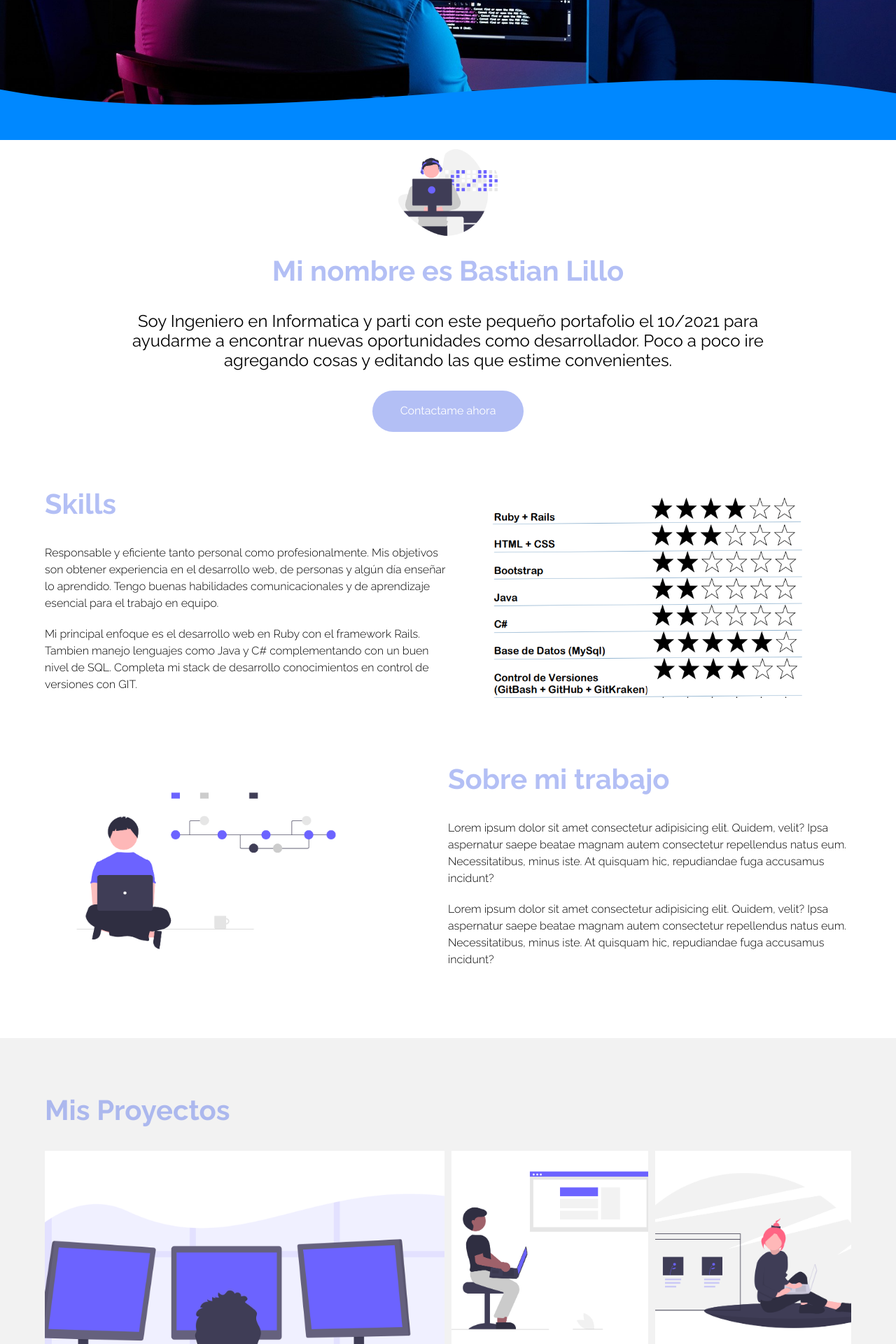
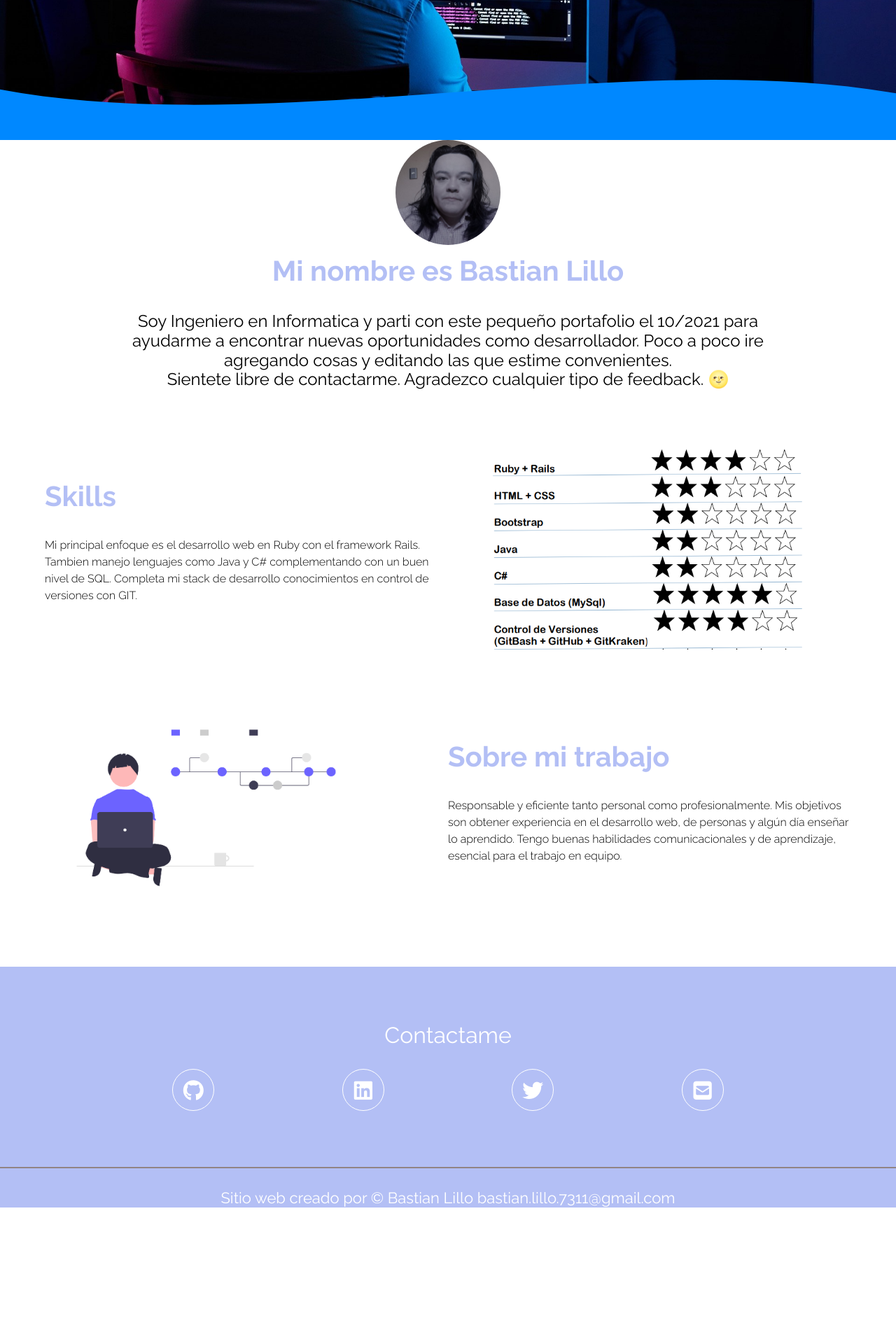
Before and after one commit to Trunkstion/Trunkstion.github.io, a PHP site: page / in a window 1280 px wide. Shown: the part 600-2520 px from the top of the page at 70% size. After the commit the page ends 2325 px from the top, so only its background shows below. Run offline with PHP 8.4, Linux system fonts and the light colour scheme; some libraries are stand-ins or nearby versions.

Commit message:
correccion de footer+contacto+foto perfil

```diff
--- a/css/style.css
+++ b/css/style.css
@@ -301,10 +301,22 @@ body{
 }
 
 .footer_grid{
-    display: grid;
+    /* display: grid; */
     grid-template-columns: 3fr 2fr;
     gap: 20px;
     align-items: center;
+}
+
+.footer__copyright{
+    font-size: 22px;
+    color: #fff;
+    padding-top: 30px;
+    border-top: 2px solid #918484;
+    text-align: center;
+}
+
+.footer__copyright::after{
+    content: " bastian.lillo.7311@gmail.com";
 }
 
 .footer_title{
@@ -338,6 +350,10 @@ body{
 }
 
 .fab.footer_icon{
+    line-height: 60px;
+}
+
+.fas.footer_icon{
     line-height: 60px;
 }
 
--- a/index.html
+++ b/index.html
@@ -14,15 +14,17 @@
         <div class="container">
             <nav class="nav">
 
-                <a href="#" class="nav_items nav_items--cta">Contactame aqui</a>
+                <a href="mailto:bastian.lillo.7311@gmail.com?Subject=Contacto%20portfolio" class="nav_items nav_items--cta">Contactame aqui</a>
                 <a href="#about" class="nav_items">Sobre mi</a>
-                <a href="#projects" class="nav_items">Proyectos</a>
+                <a href="#skills" class="nav_items">Mis Skills</a>
+                <!-- <a href="#projects" class="nav_items">Proyectos</a> -->
             </nav>
             <section class="hero_container">
                 <div class="hero_texts">
-                    <h1 class="hero_title">Hello World!! Soy Bastian [Web Developer]</h1>
+                    <h1 class="hero_title">Hello World!! Soy Bastian</h1>
+                    <h1 class="hero_title">[Software Engineer]</h1>
                     <h2 class="hero_subtitle"></h2>
-                    <a href="#" class="hero_cta">Contactame Ahora</a>
+                    <a href="mailto:bastian.lillo.7311@gmail.com?Subject=Contacto%20portfolio" class="hero_cta">Contactame Ahora</a>
                 </div>
             </section>
         </div>
@@ -34,16 +36,16 @@
 
     <main>
         <section class="presentation container ">
-            <img src="assets/developer.png" id="about" alt="Imagen temporal para presentacion" class="presentation_picture">
+            <img src="assets/portfolio.jpg" id="about" alt="Imagen temporal para presentacion" class="presentation_picture">
             <h2 class="subtitle">Mi nombre es Bastian Lillo</h2>
             <p class="presentation_copy">Soy Ingeniero en Informatica y parti con este pequeño portafolio el 10/2021 para ayudarme a encontrar nuevas oportunidades como desarrollador. Poco a poco ire agregando cosas y editando las que estime convenientes.</p>
-            <a href="#" class="presentation_cta">Contactame ahora</a>
+            <p class="presentation_copy">Sientete libre de contactarme. Agradezco cualquier tipo de feedback. &#127773;</p>
+            <!-- <a href="#" class="presentation_cta">Contactame ahora</a> -->
         </section>
 
         <section class="about container">
             <div class="about_texts">
                 <h2 class="subtitle" id="skills">Skills</h2>
-                <p class="about_paragraph">Responsable y eficiente tanto personal como profesionalmente. Mis objetivos son obtener experiencia en el desarrollo web, de personas y algún día enseñar lo aprendido. Tengo buenas habilidades comunicacionales y de aprendizaje esencial para el trabajo en equipo. </p>
                 <p class="about_paragraph">Mi principal enfoque es el desarrollo web en Ruby con el framework Rails. Tambien manejo lenguajes como Java y C# complementando con un buen nivel de SQL. Completa mi stack de desarrollo conocimientos en control de versiones con GIT.</p>
             </div>
 
@@ -57,12 +59,11 @@
 
             <div class="about_texts">
                 <h2 class="subtitle" id="about2">Sobre mi trabajo</h2>
-                <p class="about_paragraph">Lorem ipsum dolor sit amet consectetur adipisicing elit. Quidem, velit? Ipsa aspernatur saepe beatae magnam autem consectetur repellendus natus eum. Necessitatibus, minus iste. At quisquam hic, repudiandae fuga accusamus incidunt?</p>
-                <p class="about_paragraph">Lorem ipsum dolor sit amet consectetur adipisicing elit. Quidem, velit? Ipsa aspernatur saepe beatae magnam autem consectetur repellendus natus eum. Necessitatibus, minus iste. At quisquam hic, repudiandae fuga accusamus incidunt?</p>
+                <p class="about_paragraph">Responsable y eficiente tanto personal como profesionalmente. Mis objetivos son obtener experiencia en el desarrollo web, de personas y algún día enseñar lo aprendido. Tengo buenas habilidades comunicacionales y de aprendizaje, esencial para el trabajo en equipo. </p>
             </div>
         </section>
 
-        <section class="projects">
+        <!-- <section class="projects">
             <div class="container">
                 <h2 class="subtitle" id="projects">Mis Proyectos</h2>
                 <div class="projects_grid">
@@ -70,7 +71,7 @@
                     <article class="projects_items">
                         <img src="assets/projects1.png" alt="Imagen temporal para proyectos" class="projects_img">
                         <div class="projects_hover">
-                            <h2 class="projects_title">Proyecto</h2>
+                            <h2 class="projects_title">SOON</h2>
                             <i class="far fa-file-alt projects_icon"></i>
                         </div>
                     </article>
@@ -78,7 +79,7 @@
                     <article class="projects_items">
                         <img src="assets/projects2.png" alt="Imagen temporal para proyectos" class="projects_img">
                         <div class="projects_hover">
-                            <h2 class="projects_title">Proyecto</h2>
+                            <h2 class="projects_title">SOON</h2>
                             <i class="far fa-file-alt projects_icon"></i>
                         </div>
                     </article>
@@ -86,7 +87,7 @@
                     <article class="projects_items">
                         <img src="assets/projects3.png" alt="Imagen temporal para proyectos" class="projects_img">
                         <div class="projects_hover">
-                            <h2 class="projects_title">Proyecto</h2>
+                            <h2 class="projects_title">SOON</h2>
                             <i class="far fa-file-alt projects_icon"></i>
                         </div>
                     </article>
@@ -94,7 +95,7 @@
                     <article class="projects_items">
                         <img src="assets/projects4.png" alt="Imagen temporal para proyectos" class="projects_img">
                         <div class="projects_hover">
-                            <h2 class="projects_title">Proyecto</h2>
+                            <h2 class="projects_title">SOON</h2>
                             <i class="far fa-file-alt projects_icon"></i>
                         </div>
                     </article>
@@ -102,15 +103,15 @@
                     <article class="projects_items">
                         <img src="assets/projects5.png" alt="Imagen temporal para proyectos" class="projects_img">
                         <div class="projects_hover">
-                            <h2 class="projects_title">Proyecto</h2>
+                            <h2 class="projects_title">SOON</h2>
                             <i class="far fa-file-alt projects_icon"></i>
                         </div>
                     </article>
                 </div>
             </div>
-        </section>
+        </section> -->
 
-        <section class="testimony container">
+       <!--  <section class="testimony container">
             <h2 class="subtitle" id="testimony">Que opinan de mi??</h2>
             <div class="testimony_grid">
 
@@ -136,35 +137,42 @@
                     <p class="testimony_review">Lorem ipsum dolor sit amet consectetur adipisicing elit. Rerum possimus facere commodi nesciunt sapiente nulla ratione neque consectetur aperiam fuga.</p>
                 </article>
             </div>
-        </section>
+        </section> -->
     </main>
     <footer class="footer">
         <div class="container footer_grid">
-            <nav class="nav nav-footer">
+            <!-- <nav class="nav nav-footer">
                 <a href="#up">Inicio</a>
                 <a href="#about">Sobre mi</a>
                 <a href="#about2">Mis Skills</a>
-                <a href="#projects">Proyectos</a>
-            </nav>
+                <<a href="#projects">Proyectos</a>
+            </nav> -->
             <section class="footer_contact">
                 <h3 class="footer_title">Contactame</h3>
                 <div class="footer_icons">
 
                     <span class="footer_container-icons">
-                        <a class="fab fa-whatsapp footer_icon" href="#"></a>
+                        <a target="_blank" class="fab fa-github footer_icon" href="https://github.com/Trunkstion"></a>
                     </span>
 
                     <span class="footer_container-icons">
-                        <a class="fab fa-facebook footer_icon" href="#"></a>
+                        <a target="_blank" class="fab fa-linkedin footer_icon" href="https://www.linkedin.com/in/bastian-lillo-perez-b2533552/"></a>
                     </span>
 
                     <span class="footer_container-icons">
-                        <a class="fab fa-twitter footer_icon" href="#"></a>
+                        <a target="_blank" class="fab fa-twitter footer_icon" href="https://twitter.com/trunkstian"></a>
+                    </span>
+
+                    <span class="footer_container-icons">
+                        <a target="_blank" class="fas fa-envelope-square footer_icon" href="mailto:bastian.lillo.7311@gmail.com?Subject=Contacto%20portfolio"></a>
                     </span>
 
                 </div>
             </section>
         </div>
+        <p class="footer__copyright">
+            Sitio web creado por &copy; Bastian Lillo
+        </p>
     </footer>
 
     <script src="https://kit.fontawesome.com/d8390f8d0e.js" crossorigin="anonymous"></script>
```
Also changed, not shown: assets/portfolio.jpg (added).
